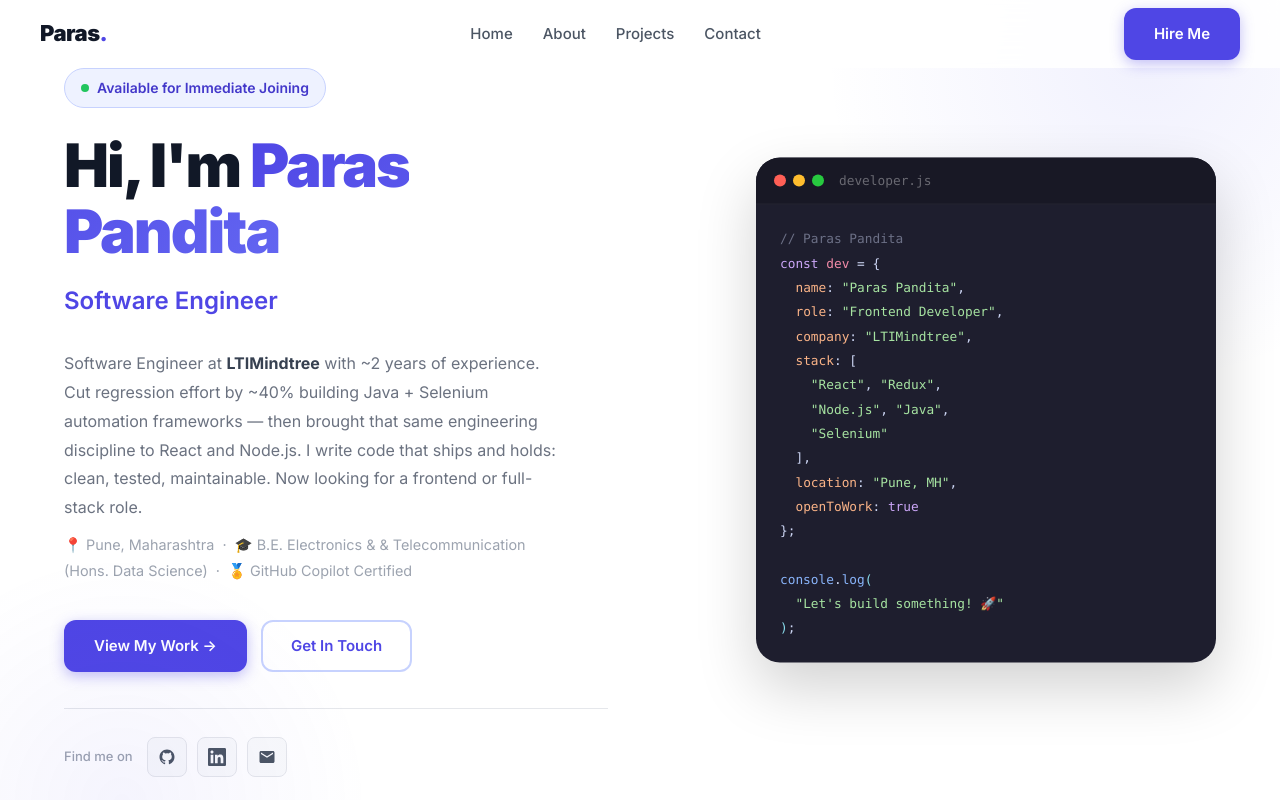
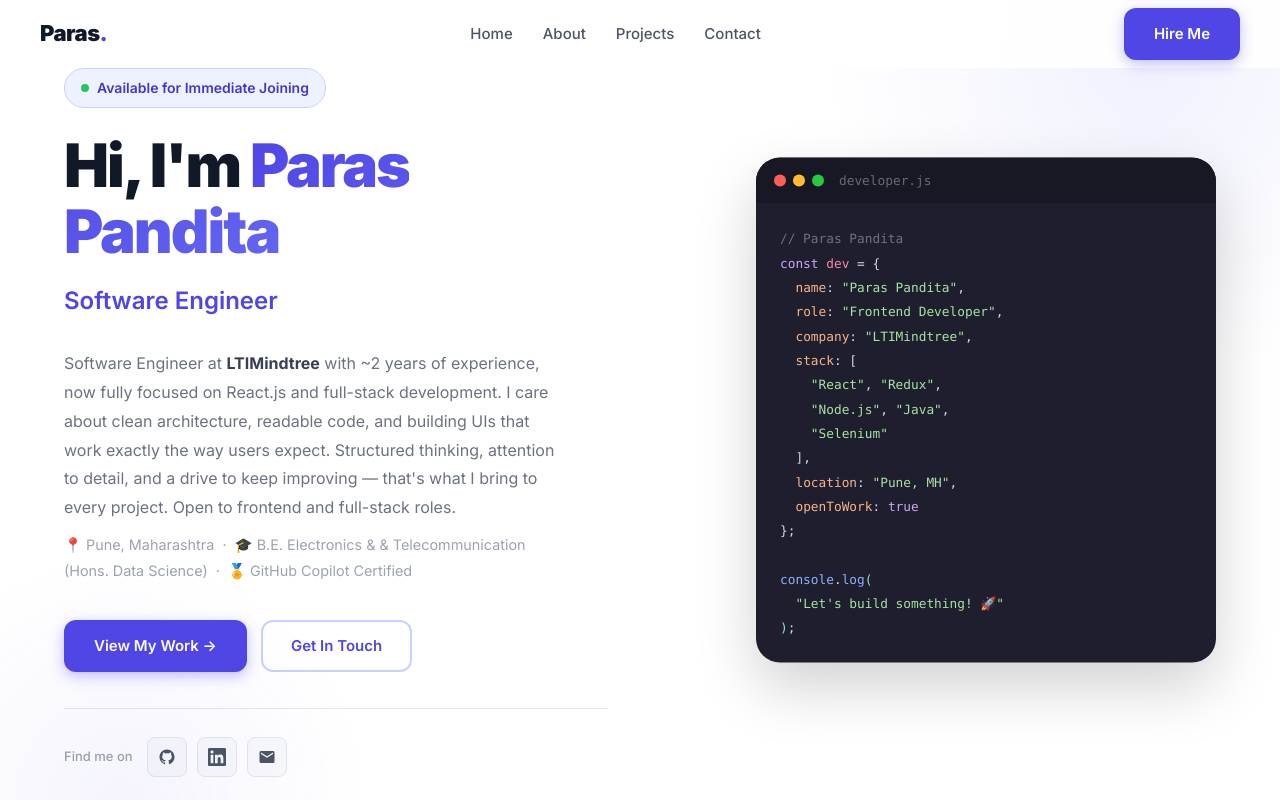
Before and after one commit to Paras-pp/Portfolio, a React (Vite) app in the folder client/: page / in a window 1280 px wide. Shown: the top 800 px of the page. Built offline with nearby package versions, Linux system fonts and the light colour scheme.

Commit message:
Portfolio update

```diff
--- a/client/src/components/Hero.jsx
+++ b/client/src/components/Hero.jsx
@@ -71,10 +71,10 @@ export default function Hero() {
             <p className="hero-description">
               Software Engineer at{' '}
               <strong style={{ color: 'var(--gray-700)' }}>LTIMindtree</strong>{' '}
-              with ~2 years of experience. Cut regression effort by ~40% building Java + Selenium
-              automation frameworks — then brought that same engineering discipline to React and Node.js.
-              I write code that ships and holds: clean, tested, maintainable. Now looking for a frontend
-              or full-stack role.
+              with ~2 years of experience, now fully focused on React.js and full-stack development.
+              I care about clean architecture, readable code, and building UIs that work exactly the way
+              users expect. Structured thinking, attention to detail, and a drive to keep improving —
+              that's what I bring to every project. Open to frontend and full-stack roles.
               <span style={{ display: 'block', marginTop: '10px', fontSize: '0.9rem', color: 'var(--gray-400)' }}>
                 📍 Pune, Maharashtra &nbsp;·&nbsp; 🎓 B.E. Electronics & &amp; Telecommunication (Hons. Data Science) &nbsp;·&nbsp; 🏅 GitHub Copilot Certified
               </span>
```
